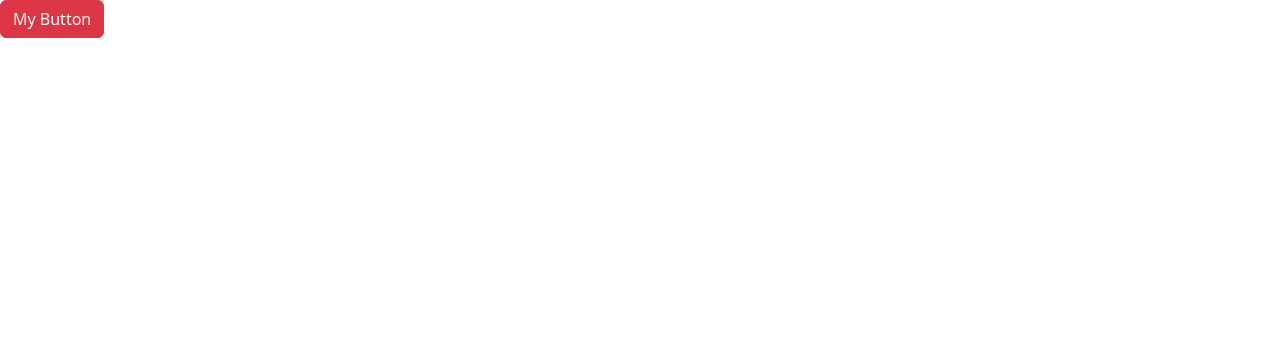
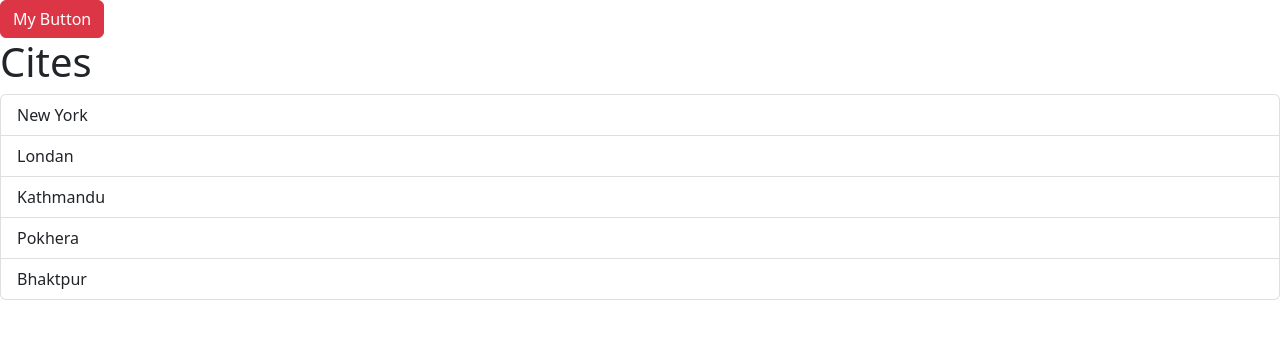
Before and after one commit to iamjayenmthakuri/React_Basics, a React (Vite) app: page / in a window 1280 px wide. Shown: the top 338 px of the page. Built offline with nearby package versions, Linux system fonts and the light colour scheme; the HTML template or start-up script is replaced by a standard one.

Commit message:
Final commit

```diff
--- a/src/App.tsx
+++ b/src/App.tsx
@@ -8,25 +8,20 @@ const handleSelectedItem = (item: string) => {
 };
 
 function App() {
+  let items = ["New York", "Londan", "Kathmandu", "Pokhera", "Bhaktpur"];
   const [alert, setAlert] = useState(false);
   return (
-    <div>
+    <>
       {alert && <Alert onClose={() => setAlert(false)}>Alert</Alert>}
       <Button color="danger" onClick={() => setAlert(true)}>
         My Button
       </Button>
-    </div>
-
-    // let items = ["New York", "Londan", "Kathmandu", "Pokhera", "Bhaktpur"];
-    // return (
-    //   <div>
-    //     <ListGroup
-    //       items={items}
-    //       heading={"Cites"}
-    //       onSelectItem={handleSelectedItem}
-    //     />
-    //   </div>
-    // );
+      <ListGroup
+        items={items}
+        heading={"Cites"}
+        onSelectItem={handleSelectedItem}
+      />
+    </>
   );
 }
 
```
